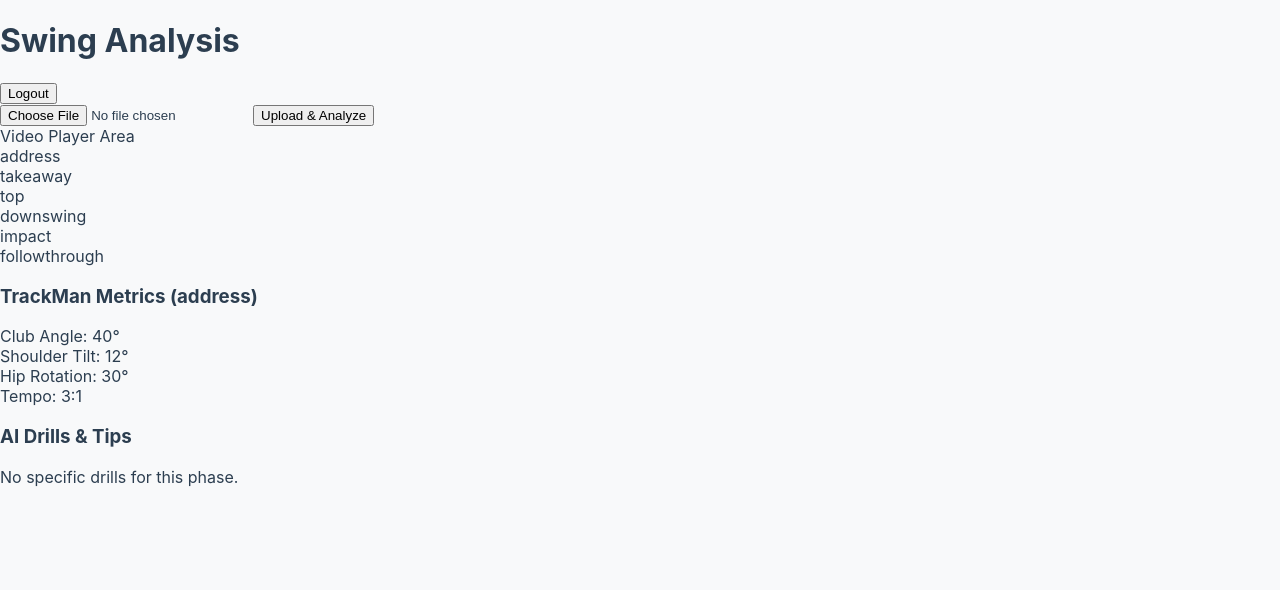
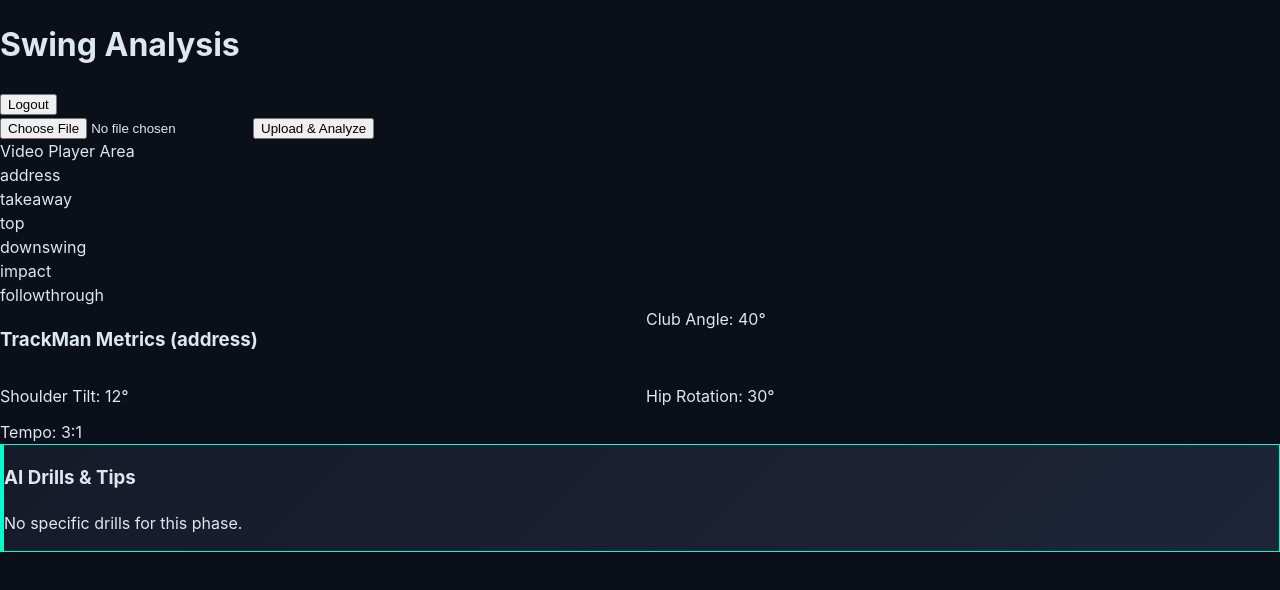
Before and after one commit to cgasgarth/golf-swing-ai, a React (Vite) app: page / in a window 1280 px wide. Both pictures are taken after a click on the button "Login / Register". Shown: the top 590 px of the page. Built offline with nearby package versions, Linux system fonts and the light colour scheme.

Commit message:
Polish dashboard styling and coverage gates

```diff
--- a/src/styles.css
+++ b/src/styles.css
@@ -1,17 +1,23 @@
 :root {
-  --primary: #2ecc71;
-  --primary-dark: #27ae60;
-  --bg: #f8f9fa;
-  --text: #2c3e50;
-  --surface: #ffffff;
-  --border: #dee2e6;
+  --primary: #00ffcc;
+  --primary-dark: #00cca3;
+  --bg: #0a0f1a;
+  --surface: #161b2a;
+  --surface-lighter: #1e2538;
+  --text: #e0e6ed;
+  --text-dim: #94a3b8;
+  --border: #2d3748;
+  --accent-green: #4ade80;
+  --accent-cyan: #22d3ee;
+  --shadow: 0 4px 6px -1px rgba(0, 0, 0, 0.3), 0 2px 4px -1px rgba(0, 0, 0, 0.2);
 }
 
 body {
   margin: 0;
-  font-family: -apple-system, BlinkMacSystemFont, 'Segoe UI', Roboto, sans-serif;
+  font-family: 'Inter', -apple-system, BlinkMacSystemFont, 'Segoe UI', Roboto, sans-serif;
   background-color: var(--bg);
   color: var(--text);
+  line-height: 1.5;
 }
 
 #root {
@@ -19,36 +25,106 @@ body {
 }
 
 .app-container {
-  max-width: 1200px;
+  max-width: 1400px;
   margin: 0 auto;
-  padding: 2rem;
+  padding: 1.5rem;
 }
 
 .swing-grid {
   display: grid;
-  grid-template-columns: repeat(auto-fit, minmax(300px, 1fr));
-  gap: 1.5rem;
-  margin-top: 2rem;
+  grid-template-columns: repeat(12, 1fr);
+  gap: 1rem;
+  margin-top: 1.5rem;
 }
 
 .card {
   background: var(--surface);
   border: 1px solid var(--border);
+  border-radius: 12px;
+  padding: 1.25rem;
+  box-shadow: var(--shadow);
+}
+
+.metrics-panel {
+  grid-column: span 4;
+  display: grid;
+  grid-template-columns: repeat(2, 1fr);
+  gap: 0.75rem;
+}
+
+.metric-item {
+  background: var(--surface-lighter);
+  padding: 0.75rem;
   border-radius: 8px;
-  padding: 1.5rem;
-  box-shadow: 0 2px 4px rgba(0,0,0,0.05);
+  border-left: 3px solid var(--accent-cyan);
+}
+
+.metric-label {
+  font-size: 0.7rem;
+  text-transform: uppercase;
+  color: var(--text-dim);
+  letter-spacing: 0.05em;
+}
+
+.metric-value {
+  font-size: 1.25rem;
+  font-weight: 700;
+  color: var(--primary);
+  font-family: 'JetBrains Mono', monospace;
+}
+
+.phase-timeline {
+  grid-column: span 12;
+  display: flex;
+  gap: 0.5rem;
+  padding: 1rem 0;
+  overflow-x: auto;
+}
+
+.phase-segment {
+  flex: 1;
+  height: 8px;
+  background: var(--border);
+  border-radius: 4px;
+  transition: background 0.3s ease;
+}
+
+.phase-segment.active {
+  background: linear-gradient(90deg, var(--accent-green), var(--accent-cyan));
+  box-shadow: 0 0 8px var(--accent-cyan);
+}
+
+.tips-panel {
+  grid-column: span 12;
+  background: linear-gradient(135deg, var(--surface), var(--surface-lighter));
+  border: 1px solid var(--primary);
+  border-left: 4px solid var(--primary);
+}
+
+.tips-header {
+  display: flex;
+  align-items: center;
+  gap: 0.5rem;
+  font-weight: 600;
+  color: var(--primary);
+  margin-bottom: 0.75rem;
 }
 
 .btn {
   background: var(--primary);
-  color: white;
+  color: var(--bg);
   border: none;
-  padding: 0.5rem 1rem;
-  border-radius: 4px;
+  padding: 0.6rem 1.2rem;
+  border-radius: 6px;
   cursor: pointer;
-  font-weight: 600;
+  font-weight: 700;
+  transition: all 0.2s ease;
+  text-transform: uppercase;
+  font-size: 0.85rem;
 }
 
 .btn:hover {
   background: var(--primary-dark);
+  transform: translateY(-1px);
+  box-shadow: 0 0 12px rgba(0, 255, 204, 0.3);
 }
```
Also changed, not shown: vitest.config.ts (+8 -0 lines), 2 other files (tests, documents, lock files or other folders).
